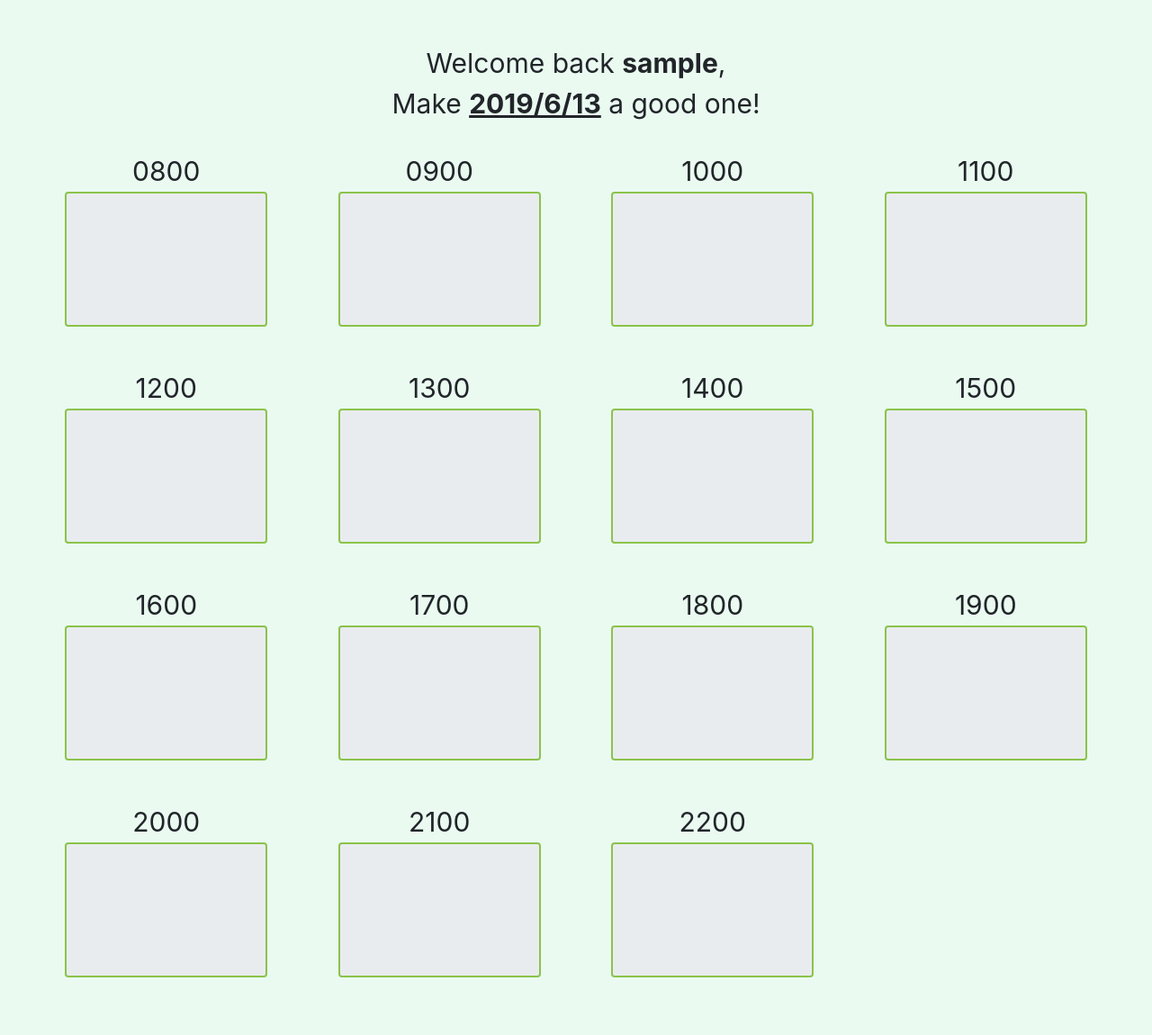
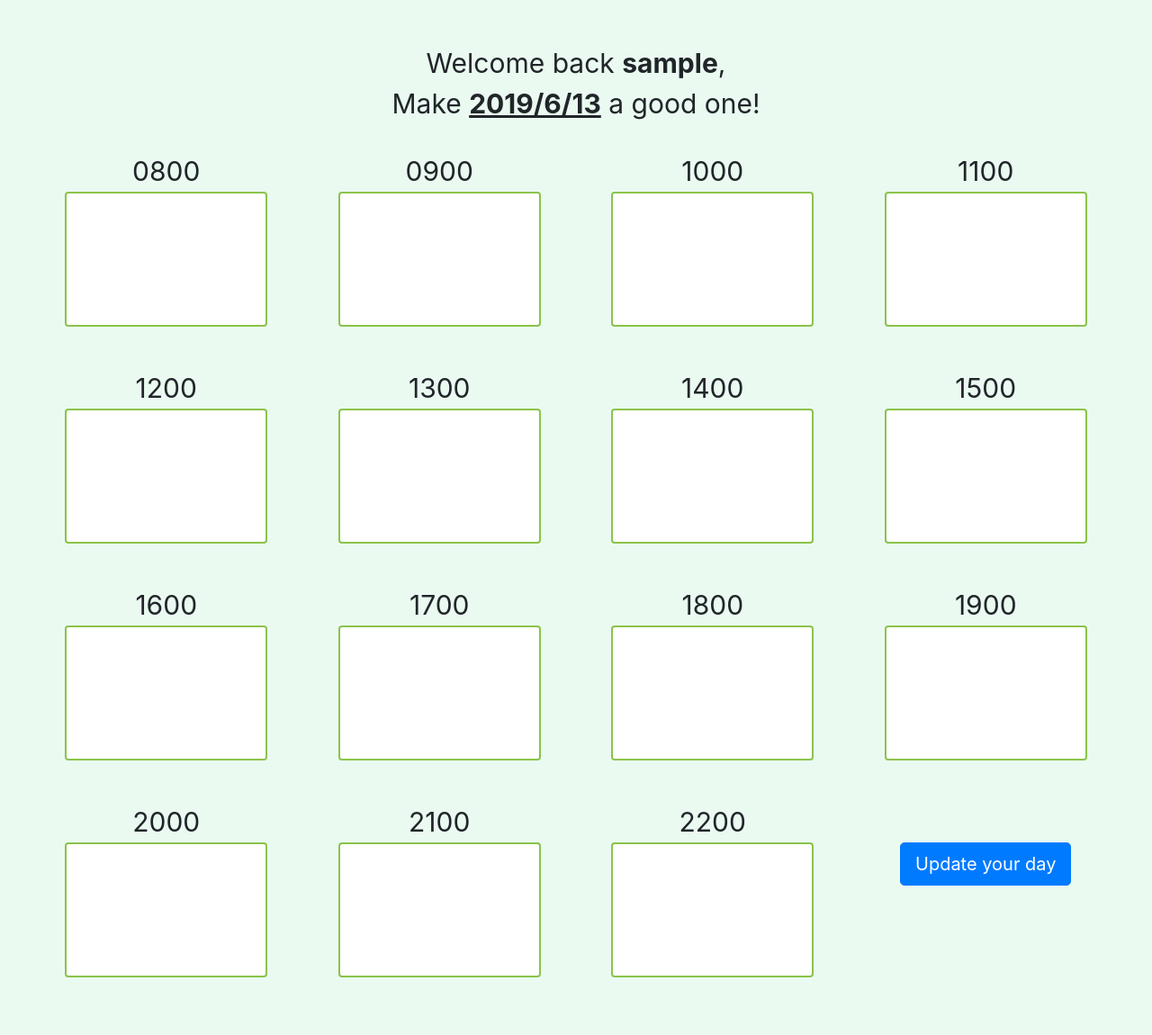
Before and after one commit to weizheheng/mytime-myresponsibility, a Flask app: page /dashboard in a window 1280 px wide. Shown: the part 76-1226 px from the top of the page at 90% size. Run offline with Flask 2, Linux system fonts and the light colour scheme; the visitor is signed in with stand-in values (Sample User, id 1); data comes from the database, SQL or seed files in the repository; data that the repository does not hold is empty; some libraries are stand-ins or nearby versions.

Commit message:
Changed the readonly textarea so user can update and changed the id tag to name tag

```diff
--- a/templates/dashboard.html
+++ b/templates/dashboard.html
@@ -5,6 +5,7 @@
 {% endblock %}
 
 {% block main %}
+    <form id="dashboard", action="/dashboard" method="post">
         <div class="row">
             <div class="col-12">
                 <span id="welcome2"> Welcome back <b>{{username}}</b>,</span><br>
@@ -36,22 +37,22 @@
         <div class="row">
             <div class="col-3">
                 <div class="form-group green-border">
-                <textarea id="readonly" readonly class="form-control">{{ rows['task1'] }}</textarea>
+                    <textarea name="tt0800" class="form-control">{{ rows['task1'] }}</textarea>
                 </div>
             </div>
             <div class="col-3">
                 <div class="form-group green-border">
-                <textarea id="readonly" readonly class="form-control">{{ rows['task2'] }}</textarea>
+                    <textarea name="tt0900" class="form-control">{{ rows['task2'] }}</textarea>
                 </div>
             </div>
             <div class="col-3">
                 <div class="form-group green-border">
-                <textarea id="readonly" readonly class="form-control">{{ rows['task3'] }}</textarea>
+                    <textarea name="tt1000" class="form-control">{{ rows['task3'] }}</textarea>
                 </div>
             </div>
             <div class="col-3">
                 <div class="form-group green-border">
-                <textarea id="readonly" readonly class="form-control">{{ rows['task4'] }}</textarea>
+                    <textarea name="tt1100" class="form-control">{{ rows['task4'] }}</textarea>
                 </div>
             </div>
         </div>
@@ -80,22 +81,22 @@
         <div class="row">
             <div class="col-3">
                 <div class="form-group green-border">
-                <textarea id="readonly" readonly class="form-control">{{ rows['task5'] }}</textarea>
+                    <textarea name="tt1200" class="form-control">{{ rows['task5'] }}</textarea>
                 </div>
             </div>
             <div class="col-3">
                 <div class="form-group green-border">
-                <textarea id="readonly" readonly class="form-control">{{ rows['task6'] }}</textarea>
+                    <textarea name="tt1300" class="form-control">{{ rows['task6'] }}</textarea>
                 </div>
             </div>
             <div class="col-3">
                 <div class="form-group green-border">
-                <textarea id="readonly" readonly class="form-control">{{ rows['task7'] }}</textarea>
+                    <textarea name="tt1400" class="form-control">{{ rows['task7'] }}</textarea>
                 </div>
             </div>
             <div class="col-3">
                 <div class="form-group green-border">
-                <textarea id="readonly" readonly class="form-control">{{ rows['task8'] }}</textarea>
+                    <textarea name="tt1500" class="form-control">{{ rows['task8'] }}</textarea>
                 </div>
             </div>
         </div>
@@ -124,22 +125,22 @@
         <div class="row">
             <div class="col-3">
                 <div class="form-group green-border">
-                <textarea id="readonly" readonly class="form-control">{{ rows['task9'] }}</textarea>
+                    <textarea name="tt1600" class="form-control">{{ rows['task9'] }}</textarea>
                 </div>
             </div>
             <div class="col-3">
                 <div class="form-group green-border">
-                <textarea id="readonly" readonly class="form-control">{{ rows['task10'] }}</textarea>
+                    <textarea name="tt1700" class="form-control">{{ rows['task10'] }}</textarea>
                 </div>
             </div>
             <div class="col-3">
                 <div class="form-group green-border">
-                <textarea id="readonly" readonly class="form-control">{{ rows['task11'] }}</textarea>
+                    <textarea name="tt1800" class="form-control">{{ rows['task11'] }}</textarea>
                 </div>
             </div>
             <div class="col-3">
                 <div class="form-group green-border">
-                <textarea id="readonly" readonly class="form-control">{{ rows['task12'] }}</textarea>
+                    <textarea name="tt1900" class="form-control">{{ rows['task12'] }}</textarea>
                 </div>
             </div>
         </div>
@@ -163,20 +164,23 @@
         <div class="row">
             <div class="col-3">
                 <div class="form-group green-border">
-                <textarea id="readonly" readonly class="form-control">{{ rows['task13'] }}</textarea>
+                    <textarea name="tt2000" class="form-control">{{ rows['task13'] }}</textarea>
                 </div>
             </div>
             <div class="col-3">
                 <div class="form-group green-border">
-                <textarea id="readonly" readonly class="form-control">{{ rows['task14'] }}</textarea>
+                    <textarea name="tt2100" class="form-control">{{ rows['task14'] }}</textarea>
                 </div>
             </div>
             <div class="col-3">
                 <div class="form-group green-border">
-                <textarea id="readonly" readonly class="form-control">{{ rows['task15'] }}</textarea>
+                    <textarea name="tt2200" class="form-control">{{ rows['task15'] }}</textarea>
                 </div>
             </div>
+            <div class="col-3">
+                <button class="btn btn-primary btn-lg" type="submit">Update your day</button>
         </div>
+    </form>
     <script>
         var d = new Date();
         var date = d.getDate();
```
Lines whose indentation alone changed are shown as unchanged.
